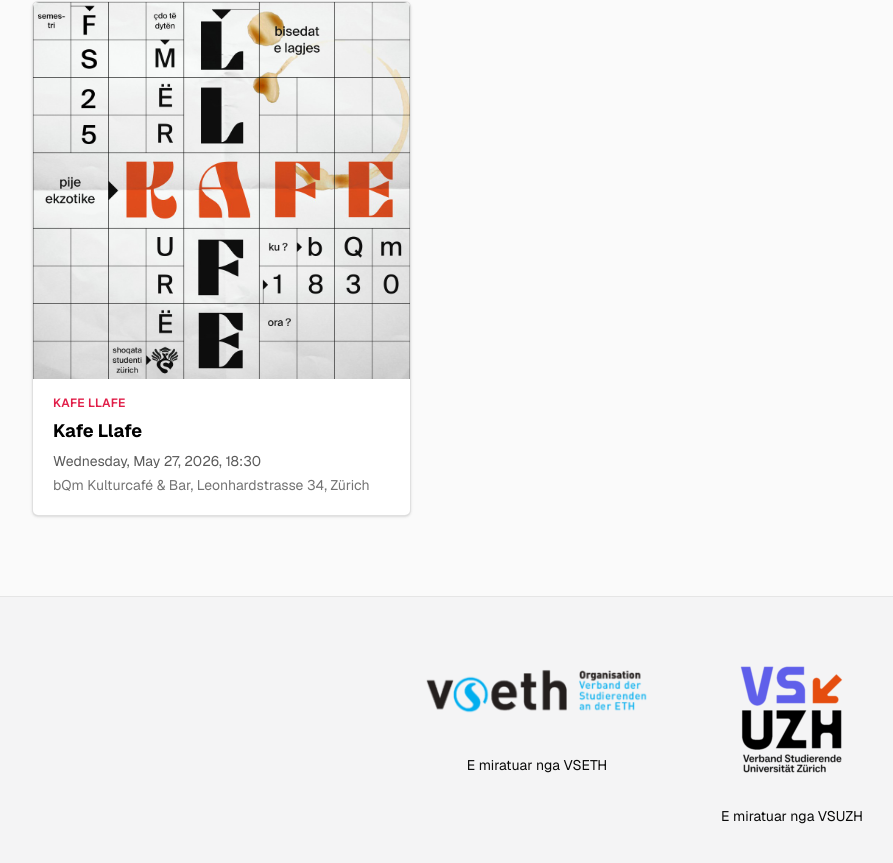
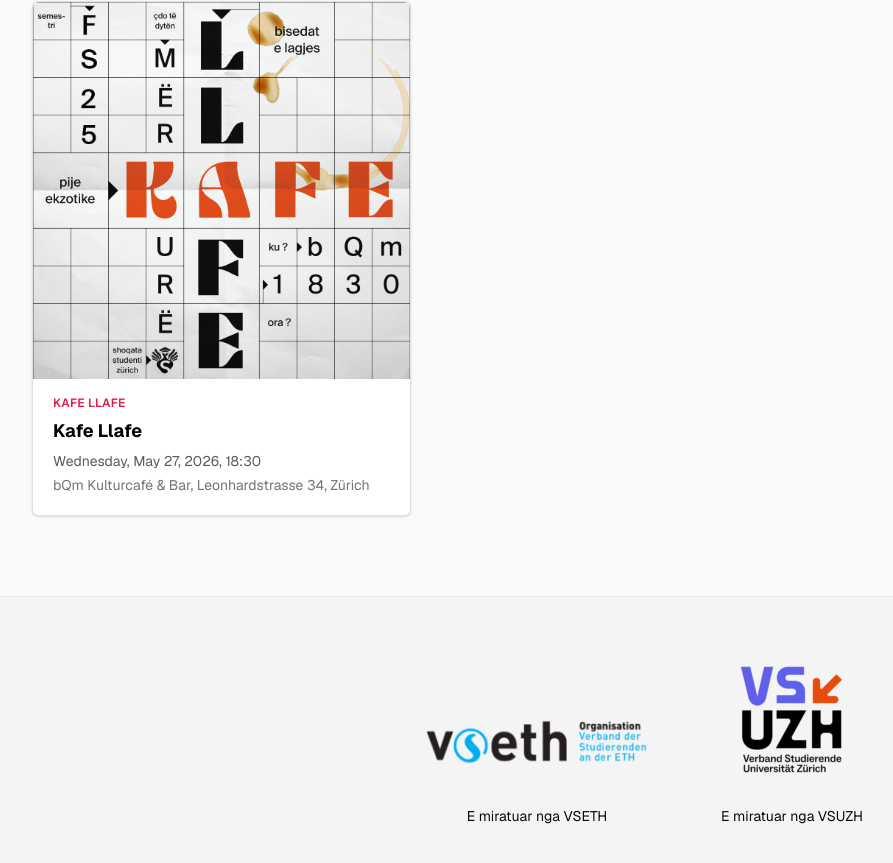
Before and after one commit to shoqata-studenti/shoqata-studenti-uebfaqe, a Next.js app: page / in a window 1280 px wide. Shown: the part 949-1812 px from the top of the page, without its empty margins (8-901 px from the left). Built offline with nearby package versions, Linux system fonts and the light colour scheme; no server answers; the database is empty.

Commit message:
footer angepasst

```diff
--- a/app/globals.css
+++ b/app/globals.css
@@ -178,6 +178,19 @@
     }
   }
 
+  .site-footer-logo {
+    display: flex;
+    align-items: flex-end;
+    justify-content: center;
+    width: 100%;
+  }
+
+  @media (min-width: 768px) {
+    .site-footer-logo {
+      min-height: 150px;
+    }
+  }
+
   .site-footer-brand img {
     display: block;
     height: auto;
--- a/components/site-footer.tsx
+++ b/components/site-footer.tsx
@@ -10,6 +10,7 @@ export function SiteFooter({ footer }: { footer: FooterCopy }) {
     <footer className="site-footer mt-auto border-t border-neutral-200 bg-[#f4f4f5] text-neutral-950">
       <div className="site-footer-inner">
         <div className="site-footer-brand w-full max-w-[280px] md:w-auto">
+          <div className="site-footer-logo">
             <img
               src={`/footer/vseth.png?v=${FOOTER_IMG_VER}`}
               alt={footer.vsethLogoAlt}
@@ -18,9 +19,11 @@ export function SiteFooter({ footer }: { footer: FooterCopy }) {
               decoding="async"
               loading="lazy"
             />
+          </div>
           <p className="mt-3 max-w-sm text-xs leading-snug text-neutral-950 md:text-sm">{footer.approvedVseth}</p>
         </div>
         <div className="site-footer-brand w-full max-w-[160px] md:w-auto">
+          <div className="site-footer-logo">
             <img
               src={`/footer/vsuzh.png?v=${FOOTER_IMG_VER}`}
               alt={footer.vsuzhLogoAlt}
@@ -29,6 +32,7 @@ export function SiteFooter({ footer }: { footer: FooterCopy }) {
               decoding="async"
               loading="lazy"
             />
+          </div>
           <p className="mt-3 max-w-sm text-xs leading-snug text-neutral-950 md:text-sm">{footer.approvedVsuzh}</p>
         </div>
       </div>
```
Lines whose indentation alone changed are shown as unchanged.
